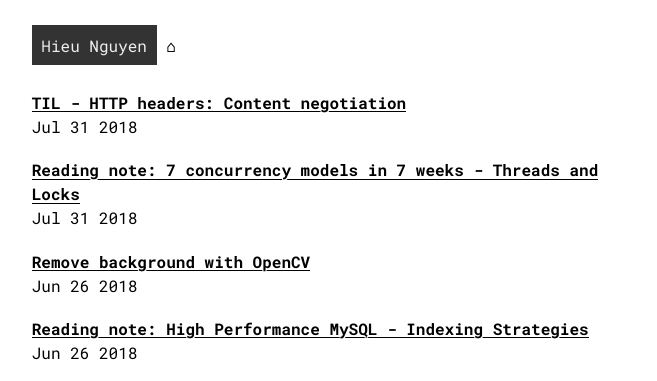
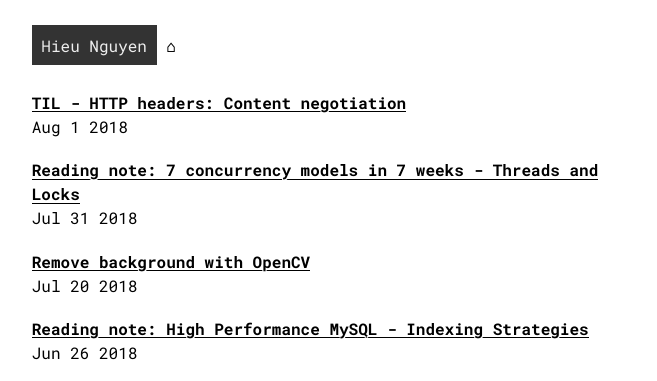
Before and after one commit to hieuk09/hieuk09.github.io, a Jekyll site: the page built from index.html, in a window 1280 px wide and 900 px high. Shown: the top 381 px of the window, without its empty margins (301-958 px from the left). Built offline with Jekyll 4.4.1, drawn with Linux system fonts in a browser that asks for light colours.

Commit message:
[ax] Fix displayed date

```diff
--- a/_posts/2018-07-20-remove-background-with-opencv.md
+++ b/_posts/2018-07-20-remove-background-with-opencv.md
@@ -1,7 +1,7 @@
 ---
 layout: post
 title: "Remove background with OpenCV"
-date:   2018-06-26
+date:   2018-07-20
 categories: opencv
 ---
 
--- a/_posts/2018-08-01-http-headers.md
+++ b/_posts/2018-08-01-http-headers.md
@@ -1,7 +1,7 @@
 ---
 layout: post
 title: "TIL - HTTP headers: Content negotiation"
-date:   2018-07-31
+date:   2018-08-01
 categories: programming
 ---
 
```
